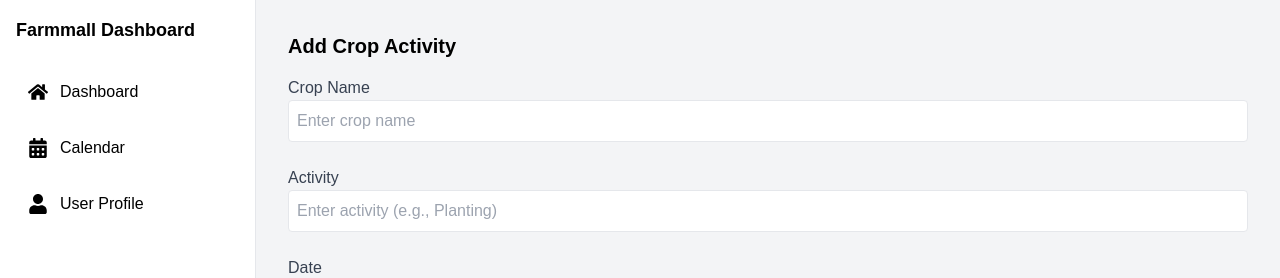
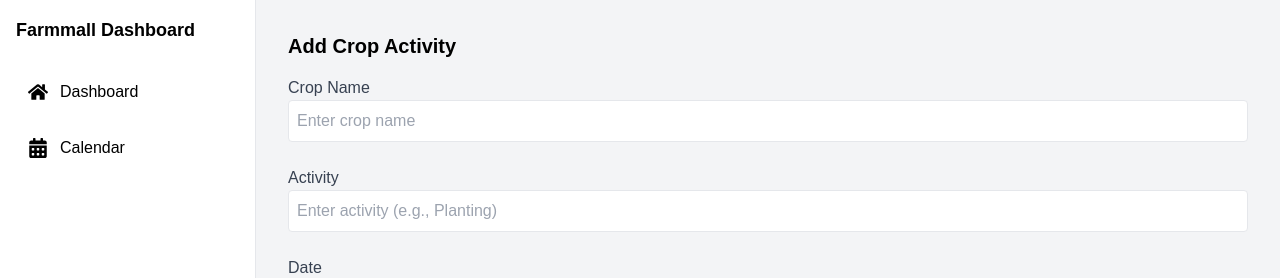
Before and after one commit to Griffin-Ndede/farm_mall, a React (Vite) app: page /dashboard in a window 1280 px wide. Shown: the top 278 px of the page. Built offline with nearby package versions, Linux system fonts and the light colour scheme.

Commit message:
changes to the dashboard

```diff
--- a/src/components/SideNav.jsx
+++ b/src/components/SideNav.jsx
@@ -12,7 +12,7 @@ function SideNav() {
     const navItems = [
         { icon: FaHome, text: "Dashboard", path: "/dashboard/activities" },
         { icon: FaCalendarAlt, text: "Calendar", path: "/dashboard/calendar" },
-        { icon: FaUser, text: "User Profile", path: "/dashboard/userprofile" },
+        // { icon: FaUser, text: "User Profile", path: "/dashboard/userprofile" },
     ];
 
     const handleLogout = (e) => {
@@ -63,7 +63,7 @@ function SideNav() {
                         <Link
                             to={item.path}
                             key={index}
-                            className="flex items-center gap-3 w-full p-3 hover:bg-custom-green hover:text-white rounded-lg transition-colors duration-200"
+                            className="flex items-center gap-3 w-full p-3 hover:bg-custom-green hover:text-white rounded-3xl transition-colors duration-200"
                         >
                             <item.icon className="h-5 w-5" />
                             <span>{item.text}</span>
```
